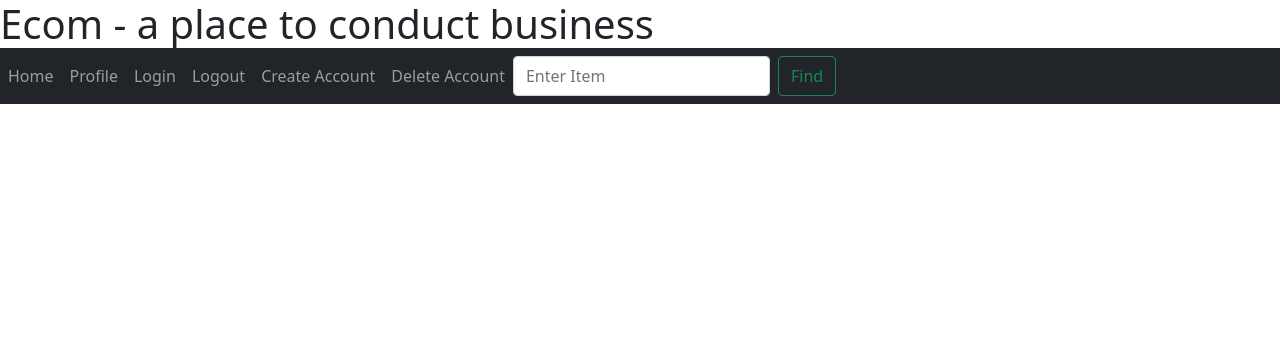
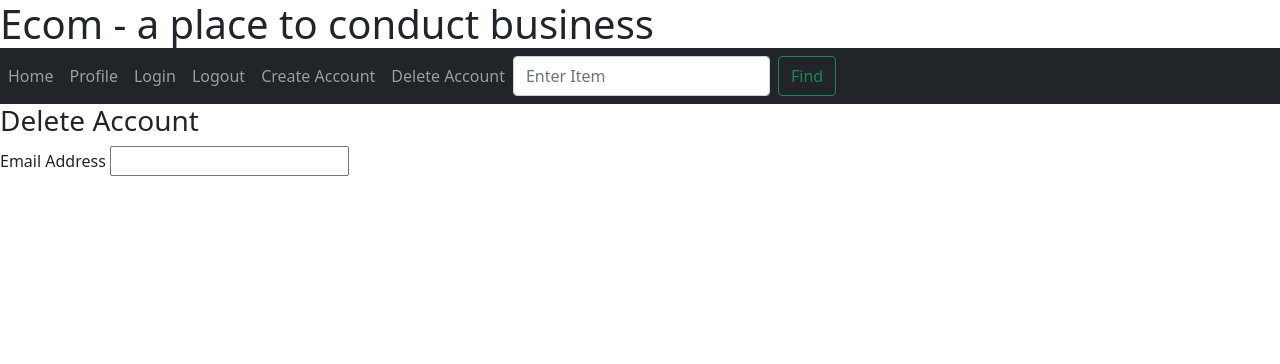
Before and after one commit to mkao823/Group8Project, a Python web app: template websiteProject/app/templates/delete_account.html in a window 1280 px wide. Shown: the top 364 px of the page. Run offline with Jinja, Linux system fonts and the light colour scheme; the template is opened without the code that fills it, so the values that code supplies are empty.

Commit message:
updated run.py

```diff
--- a/websiteProject/app/templates/delete_account.html
+++ b/websiteProject/app/templates/delete_account.html
@@ -3,4 +3,11 @@
    Delete Account
 {% endblock title %}
 {% block sign_up %}
+<form method="POST">
+    <h3>Delete Account</h3>
+    <label for="email">Email Address</label>
+    <input
+        type="email"
+        class
+</form>
 {% endblock sign_up %}
--- a/websiteProject/run.py
+++ b/websiteProject/run.py
@@ -1,7 +1,4 @@
-from app import myapp_obj, createDatabase, login, User
+from app import myapp_obj, createDatabase
 createDatabase(myapp_obj)
-@login.user_loader
-def load_user(id):
-    return User.query.get(int(id))
 
 myapp_obj.run()
```
